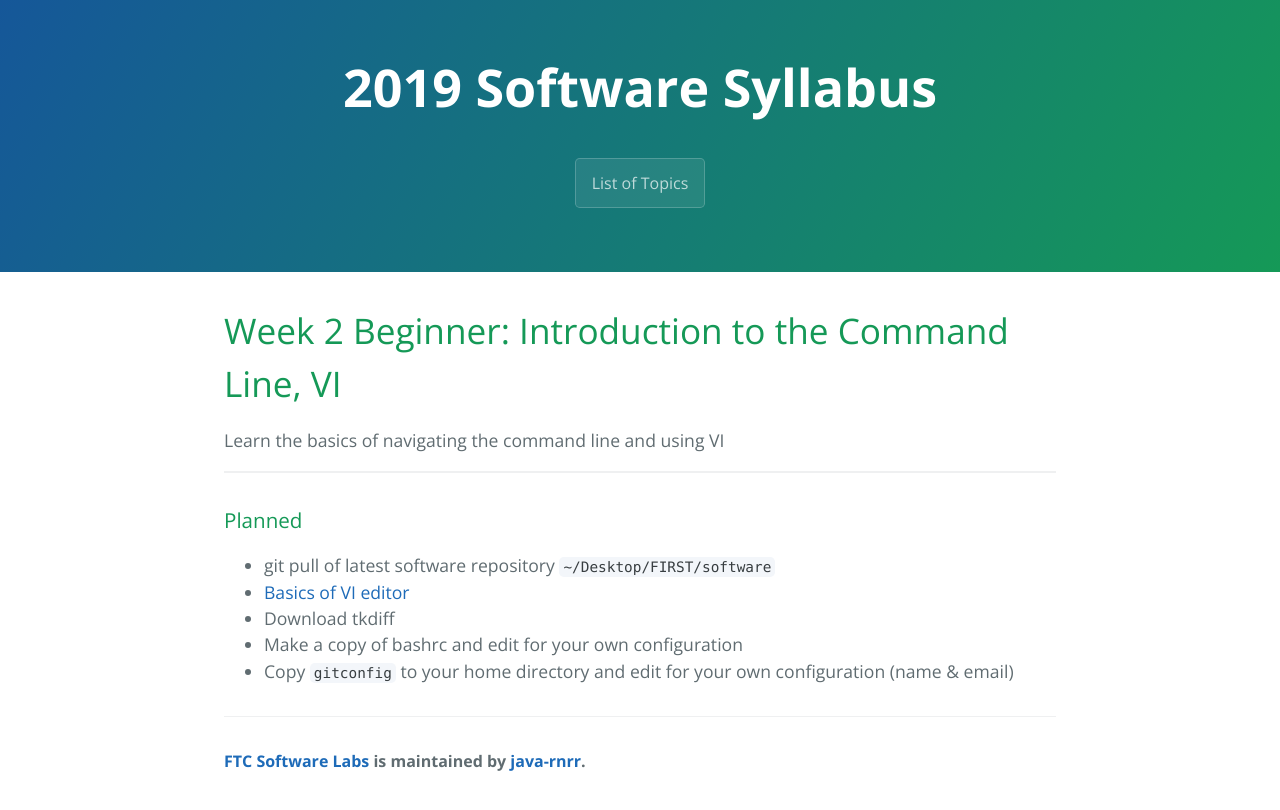
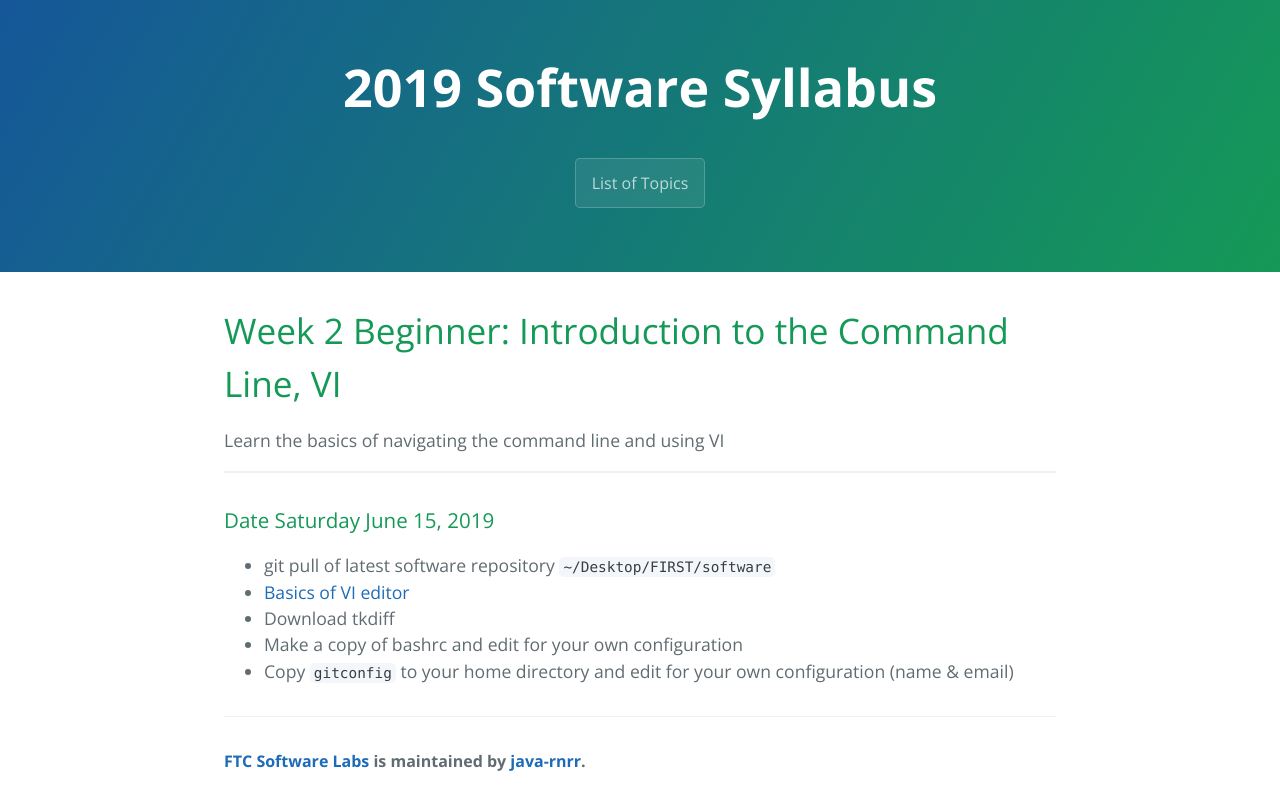
Before and after one commit to java-rnrr/getting-started, a Jekyll site: the page built from _posts/2019-06-03-bw2-intro-to-cmd-line.md, in a window 1280 px wide. Shown: the top 810 px of the page. Built offline with Jekyll 4.4.1, drawn with Linux system fonts in a browser that asks for light colours; the repository's description, which GitHub fills in, is left out.

Commit message:
Update 2019-06-03-bw2-intro-to-cmd-line.md

```diff
--- a/_posts/2019-06-03-bw2-intro-to-cmd-line.md
+++ b/_posts/2019-06-03-bw2-intro-to-cmd-line.md
@@ -4,7 +4,7 @@ title: "Week 2 Beginner: Introduction to the Command Line, VI"
 description: Learn the basics of navigating the command line and using VI
 ---
 
-### Planned
+### Date Saturday June 15, 2019
 * git pull of latest software repository `~/Desktop/FIRST/software`
 * [Basics of VI editor](https://github.com/java-rnrr/software/wiki/VI-Editor-Training)
 * Download tkdiff
```
